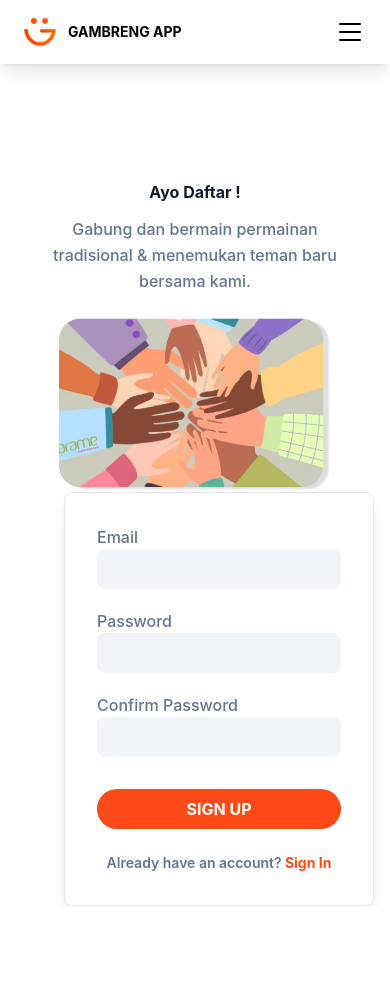
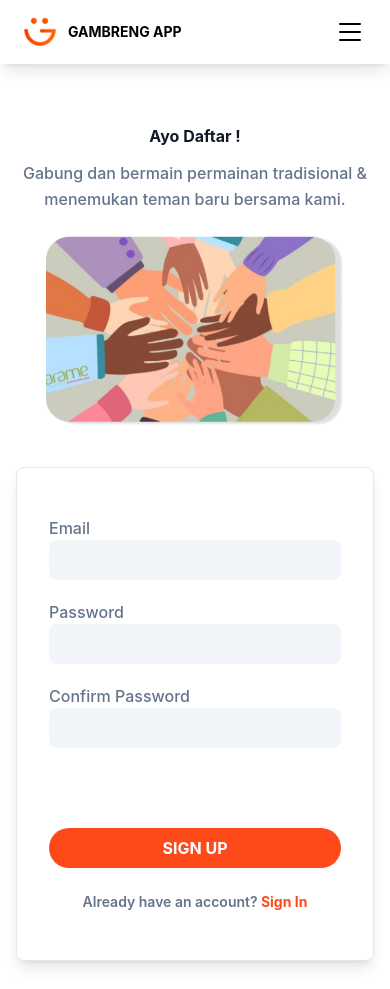
Before and after one commit to zulnurdiana/Gambreng-App-FrontEnd, a React (Create React App) app: page /signup in a window 390 px wide. Before the commit the page ends 906 px from the top, so only its background shows below. Built offline with nearby package versions, Linux system fonts and the light colour scheme.

Commit message:
fix signup form responsiveness

```diff
--- a/src/components/FormDaftar.js
+++ b/src/components/FormDaftar.js
@@ -2,6 +2,7 @@ import React from "react";
 import fotodaftar from "../asset/img/sign_up.png";
 import axios from "../utils/axios";
 import { AlertContext } from "../contexts/AlertProvider";
+import { Link } from "react-router-dom";
 
 const FormDaftar = () => {
   const [email, setEmail] = React.useState("");
@@ -27,35 +28,25 @@ const FormDaftar = () => {
   };
 
   return (
-    <div className="full-no-navbar py-28">
-      <div className="container">
-        <div className="flex flex-wrap">
-          <div className="px-4 lg:w-1/2 justify-center">
+    <div className="flex min-full-no-navbar">
+      <div className="container grow">
+        <div className="grid gap-y-10 my-7 md:my-0 md:grid-cols-2 place-content-center h-full">
+          <div className="justify-center flex flex-col items-center">
             <h1 className="text-dark text-center">
               <span className="block font-bold mt-1  lg:text-4xl">
                 Ayo Daftar !
               </span>
             </h1>
-            <p className=" max-w-md mx-auto text-secondary text-center mt-3 font-medium leading-relaxed lg:text-sm">
-              Gabung dan bermain permainan tradisional & menemukan teman baru
-              bersama kami.
+            <p className=" max-w-sm mx-auto text-secondary text-center mt-3 font-medium leading-relaxed lg:text-sm">
+              Gabung dan bermain permainan tradisional & menemukan teman baru bersama kami.
             </p>
-            <center>
-              <img src={fotodaftar} alt="foto login" className="mt-6 w-5/6" />
-            </center>
+            <img src={fotodaftar} alt="foto login" className="mt-6 w-5/6" />
           </div>
-          <div className="lg:w-1/2">
-            <form className="ml-12 px-4 border py-8 rounded-lg shadow-lg lg:w-5/6">
-              {/* <div className="w-full mb-5 px-4">
-                <label html-for="nama" className="font-medium text-secondary text-base">
-                  Nama
-                </label>
-                <input
-                  id="nama"
-                  type="text"
-                  className="p-2 bg-slate-100 w-full focus:outline-none focus:ring-primary focus:ring-1 focus:border-primary rounded-lg text-dark font-bold"
-                />
-              </div> */}
+          <div class="flex items-center justify-center">
+            <form
+              className="px-4 border py-12 rounded-lg shadow-lg lg:w-5/6"
+              onSubmit={handleSubmit}
+            >
               <div className="w-full mb-5 px-4">
                 <label html-for="email" className="font-medium text-secondary text-base">
                   Email
@@ -93,7 +84,7 @@ const FormDaftar = () => {
                 />
               </div>
 
-              <div className="w-full px-4 mt-8">
+              <div className="w-full px-4 mt-20">
                 <button
                   className="py-2 px-4 w-full rounded-full bg-primary font-bold text-white hover:opacity-80 hover:shadow-lg transition duration-500 lg:text-base"
                   onClick={handleSubmit}
@@ -103,7 +94,7 @@ const FormDaftar = () => {
               </div>
               <p className="text-center text-sm text-secondary font-semibold mt-6">
                 Already have an account?
-                <span className="font-bold text-primary"> Sign In</span>
+                <Link to={"/signin"} className="font-bold text-primary"> Sign In</Link>
               </p>
             </form>
           </div>
@@ -111,6 +102,7 @@ const FormDaftar = () => {
       </div>
     </div>
   );
+
 };
 
 export default FormDaftar;
--- a/src/components/FormMasuk.js
+++ b/src/components/FormMasuk.js
@@ -61,7 +61,7 @@ const FormMasuk = () => {
   return (
     <div className="flex min-full-no-navbar">
       <div className="container grow">
-        <div className="grid gap-y-10 my-7 md:grid-cols-2 place-content-center h-full">
+        <div className="grid gap-y-10 my-7 md:my-0 md:grid-cols-2 place-content-center h-full">
           <div className="justify-center flex flex-col items-center">
             <h1 className="text-dark text-center">
               <span className="block font-bold mt-1  lg:text-4xl">
@@ -121,7 +121,7 @@ const FormMasuk = () => {
               </div>
               <p className="text-center text-sm text-secondary font-semibold mt-6">
                 Don’t have an account yet?
-                <span className="font-bold text-primary"> Create one</span>
+                <Link to={"/signup"} className="font-bold text-primary"> Create one</Link>
               </p>
             </form>
           </div>
```
